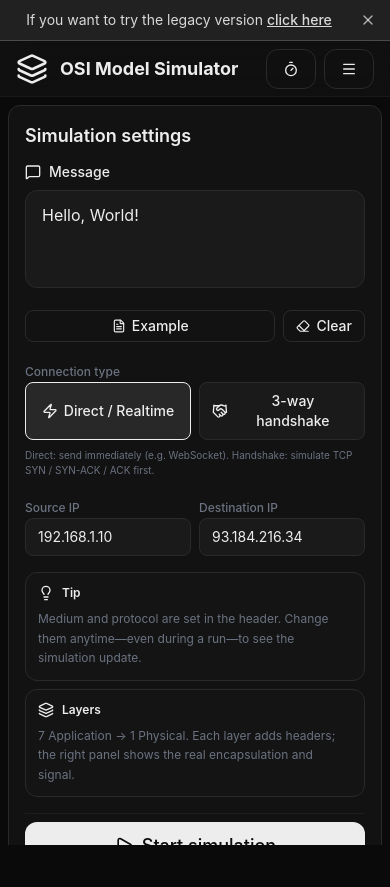
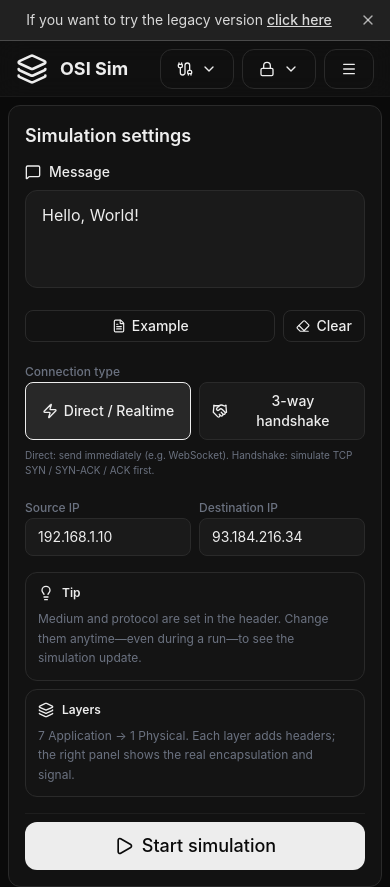
Before and after one commit to Roboticela/OSI-Model-Simulator, a React (Vite) app: page / in a window 390 px wide. Shown: the top 887 px of the page. Before the commit the page ends 845 px from the top, so only its background shows below. Built offline with nearby package versions, Linux system fonts and the light colour scheme.

Commit message:
Refactor App layout for better responsiveness; update AppHeader to hide certain buttons on mobile; enhance OSIVisualization keyboard navigation with scroll support

```diff
--- a/src/App.tsx
+++ b/src/App.tsx
@@ -52,21 +52,22 @@ function App() {
       </AnimatePresence>
       <AppHeader />
       <div
-        className="flex flex-col md:flex-row gap-2 sm:gap-4 p-2 sm:p-4 overflow-x-hidden overflow-y-auto md:overflow-y-hidden"
-        style={{
-          height: bannerVisible ? "calc(100vh - 6rem)" : "calc(100vh - 3.5rem)",
-          maxHeight: bannerVisible ? "calc(100vh - 6rem)" : "calc(100vh - 3.5rem)",
-        }}
+        className="flex flex-col md:flex-row gap-2 sm:gap-4 p-2 sm:p-4 overflow-x-hidden overflow-y-auto md:overflow-y-hidden md:h-[calc(100vh-var(--content-offset))] md:max-h-[calc(100vh-var(--content-offset))]"
+        style={
+          {
+            "--content-offset": bannerVisible ? "6rem" : "3.5rem",
+          } as React.CSSProperties
+        }
       >
         {/* Left — Input form (same height as right) */}
-        <div className="w-full md:flex-[0.28] flex flex-col min-w-0 md:min-w-[280px] md:max-w-[360px] md:h-full md:min-h-0 md:pr-2">
+        <div className="w-full md:flex-[0.28] flex flex-col min-w-0 md:min-w-[280px] md:max-w-[360px] md:h-full md:min-h-0 md:pr-2 flex-shrink-0">
           <div className="w-full flex-1 min-h-0 flex flex-col rounded-xl border border-border bg-card/50 p-4 md:overflow-y-auto custom-scrollbar">
             <h2 className="text-lg font-semibold text-foreground mb-3">Simulation settings</h2>
             <OSIInputForm />
           </div>
         </div>
-        {/* Right — OSI visualization */}
-        <div className="w-full md:flex-1 min-w-0 md:min-w-[400px] min-h-[400px] md:h-full md:max-h-full overflow-hidden flex flex-col">
+        {/* Right — OSI visualization (on mobile: no fixed height, expands with content) */}
+        <div className="w-full md:flex-1 min-w-0 md:min-w-[400px] min-h-[280px] md:min-h-0 md:h-full md:max-h-full overflow-y-auto md:overflow-hidden flex flex-col flex-1 md:flex-initial">
           <OSIVisualization />
         </div>
       </div>
--- a/src/components/AppHeader.tsx
+++ b/src/components/AppHeader.tsx
@@ -87,6 +87,8 @@ const SPEED_OPTIONS: { value: AnimationSpeed; label: string; Icon: LucideIcon }[
 ];
 
 const HEADER_BUTTON_IDS = ["medium", "protocol", "auto", "repeat", "speed", "reset", "theme"] as const;
+const MOBILE_BREAKPOINT_PX = 768;
+const HIDE_ON_MOBILE_IDS = ["auto", "repeat", "speed"];
 
 export default function AppHeader() {
   const navigate = useNavigate();
@@ -117,6 +119,7 @@ export default function AppHeader() {
   const adjustVisibleButtons = useCallback(() => {
     if (!headerRef.current || !buttonsContainerRef.current) return;
 
+    const isMobile = window.innerWidth < MOBILE_BREAKPOINT_PX;
     const headerWidth = headerRef.current.offsetWidth;
     const leftWidth = leftSectionRef.current?.offsetWidth ?? 200;
     const padding = 32;
@@ -130,7 +133,12 @@ export default function AppHeader() {
     const buttonEls = Array.from(container.children) as HTMLElement[];
 
     buttonEls.forEach((el, i) => {
-      if (i < HEADER_BUTTON_IDS.length) el.style.display = "";
+      if (i >= HEADER_BUTTON_IDS.length) return;
+      if (isMobile && HIDE_ON_MOBILE_IDS.includes(HEADER_BUTTON_IDS[i])) {
+        el.style.display = "none";
+        return;
+      }
+      el.style.display = "";
     });
     void container.offsetHeight;
 
@@ -153,6 +161,7 @@ export default function AppHeader() {
     buttonEls.forEach((el, i) => {
       if (i >= HEADER_BUTTON_IDS.length) return;
       const id = HEADER_BUTTON_IDS[i];
+      if (isMobile && HIDE_ON_MOBILE_IDS.includes(id)) return;
       const w = widths[i] + (i > 0 ? gap : 0);
       if (current + w <= available) {
         current += w;
@@ -209,7 +218,8 @@ export default function AppHeader() {
             animate={{ opacity: 1 }}
             transition={{ duration: 0.4, delay: 0.3 }}
           >
-            OSI Model Simulator
+            <span className="sm:hidden">OSI Sim</span>
+            <span className="hidden sm:inline">OSI Model Simulator</span>
           </motion.h1>
         </motion.div>
 
--- a/src/components/OSIVisualization.tsx
+++ b/src/components/OSIVisualization.tsx
@@ -48,6 +48,9 @@ const SCROLL_DURATION_MAX_MS: Record<string, number> = {
   normal: 12000,
   fast: 8000,
 };
+
+/** Pixels to scroll per Up/Down arrow key press */
+const KEYBOARD_SCROLL_STEP_PX = 100;
 
 const HANDSHAKE_STEPS = [
   { label: "SYN", desc: "Client sends SYN (synchronize) to initiate the connection.", direction: "client-to-server" as const },
@@ -246,19 +249,41 @@ export default function OSIVisualization() {
   const isNextDisabled =
     phase !== "handshake" && isReceiving && currentStep >= 7; // end of receiving chain
 
-  // Keyboard: Left = previous, Right = next (when simulation is active)
+  // Keyboard: Left/Right = prev/next layer (scroll to top); Up/Down = scroll container
   useEffect(() => {
     if (!isActive) return;
     const onKeyDown = (e: KeyboardEvent) => {
+      const target = e.target as Node;
+      const isEditable =
+        target instanceof HTMLInputElement ||
+        target instanceof HTMLTextAreaElement ||
+        (target instanceof HTMLElement && target.isContentEditable);
+      if (isEditable) return;
+
+      const el = scrollContainerRef.current;
       if (e.key === "ArrowLeft") {
         if (!isPreviousDisabled) {
           e.preventDefault();
           handlePrevious();
+          if (el) el.scrollTop = 0;
         }
       } else if (e.key === "ArrowRight") {
         if (!isNextDisabled) {
           e.preventDefault();
           handleNext();
+          if (el) el.scrollTop = 0;
+        }
+      } else if (e.key === "ArrowUp" && el) {
+        const maxScroll = el.scrollHeight - el.clientHeight;
+        if (maxScroll > 0) {
+          e.preventDefault();
+          el.scrollTop = Math.max(0, el.scrollTop - KEYBOARD_SCROLL_STEP_PX);
+        }
+      } else if (e.key === "ArrowDown" && el) {
+        const maxScroll = el.scrollHeight - el.clientHeight;
+        if (maxScroll > 0) {
+          e.preventDefault();
+          el.scrollTop = Math.min(maxScroll, el.scrollTop + KEYBOARD_SCROLL_STEP_PX);
         }
       }
     };
```
